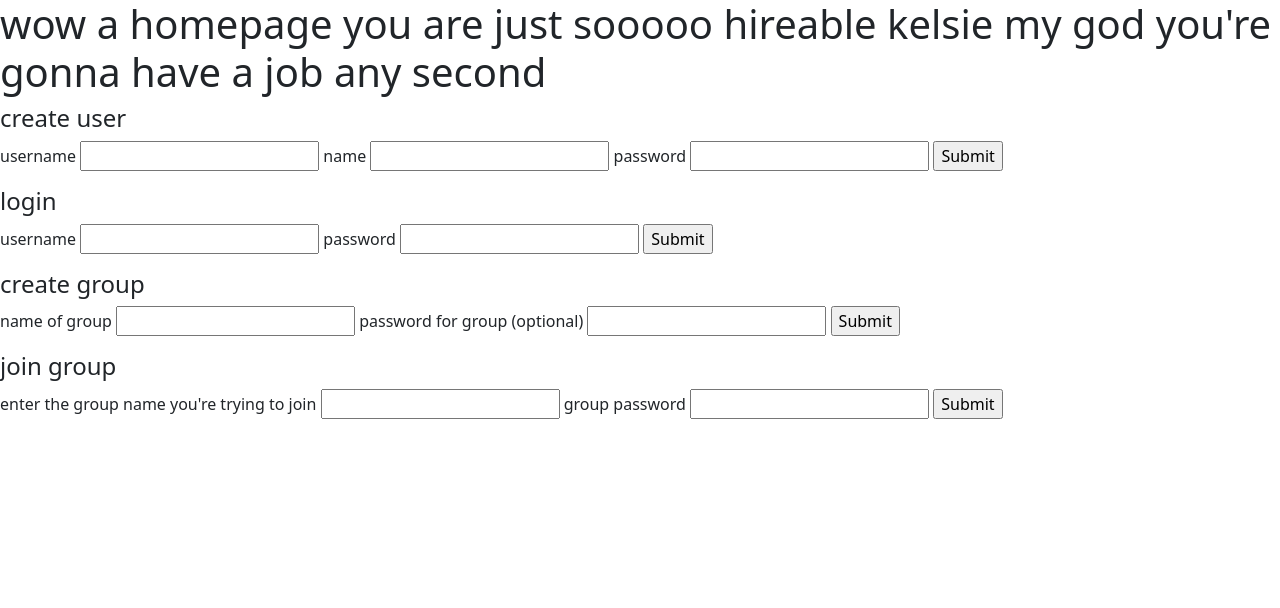
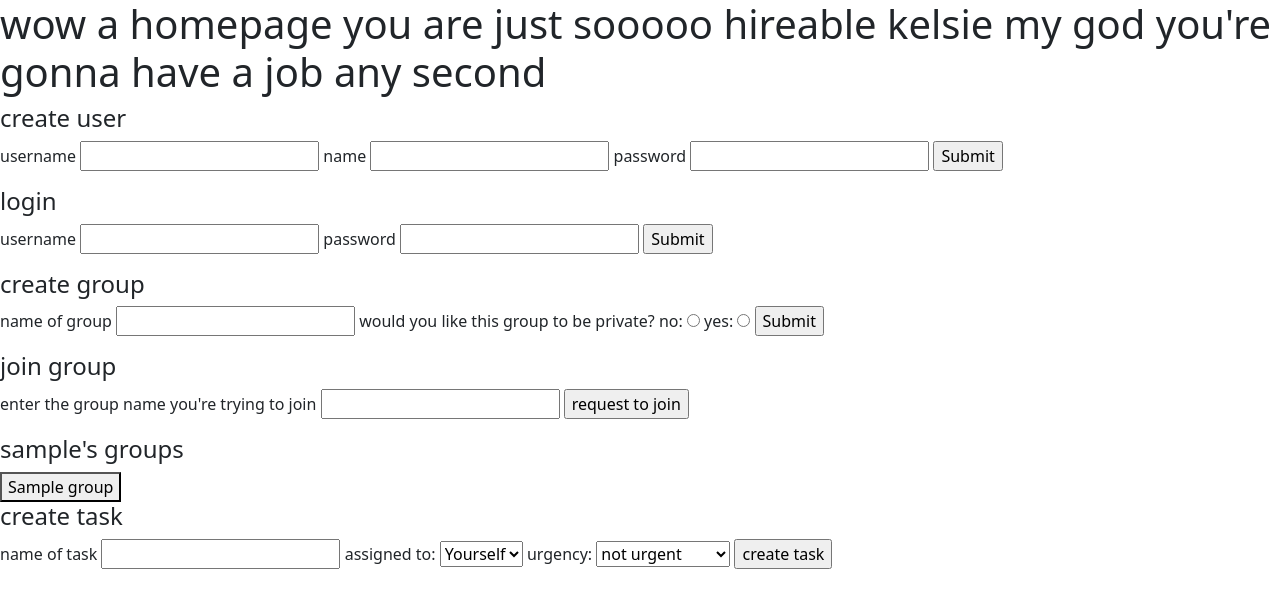
Before and after one commit to kelsieam/collab-todo, a Flask app: page / in a window 1280 px wide. Shown: the top 608 px of the page. Run offline with Flask 3, Linux system fonts and the light colour scheme; the visitor is signed in with stand-in values (Sample User, id 1); tables that the repository leaves empty hold one stand-in row (values such as "Sample post"); some libraries are stand-ins or nearby versions.

Commit message:
working on tasks

```diff
--- a/server.py
+++ b/server.py
@@ -1,6 +1,6 @@
 from flask import (Flask, render_template, request, session, redirect)
 from jinja2 import StrictUndefined
-from model import db, connect_to_db, User, Group, UserGroup
+from model import db, connect_to_db, User, Group, UserGroup, Task, Comment
 from datetime import datetime
 from sqlalchemy import and_
 import crud
@@ -9,6 +9,13 @@ app = Flask(__name__)
 app.secret_key = "dev"
 app.jinja_env.undefined = StrictUndefined
 
+
+@app.context_processor
+def user_info():
+    username = session['username']
+    user = User.query.filter_by(username=username).first()
+
+    return user.as_dict()
 
 
 @app.route('/')
@@ -57,11 +64,20 @@ def create_group():
     """creates a new group and assigns the user to it"""
     username = session['username']
     user = User.query.filter_by(username=username).first()
+    admin = user.user_id
 
     name = request.form.get('new-group-name')
-    password = request.form.get('new-group-password')
+    private = request.form.get('private')
+    if private == 'true':
+        private = True
+    elif private == 'false':
+        private = False
 
-    group = crud.create_group(password=password, name=name)
+    existing_group = Group.query.filter_by(name=name).first()
+    if existing_group:
+        return {'success': False, 'message': 'That group name is taken'}
+
+    group = crud.create_group(name=name, private=private, admin=admin)
     db.session.add(group)
     db.session.commit()
 
@@ -71,44 +87,87 @@ def create_group():
     db.session.add(user_group)
     db.session.commit()
 
-
     return {'success': True, 'message': f'Group {name} created'}
 
 
 @app.route('/join-group', methods=['POST'])
 def join_group():
     name = request.form.get('group-name')
-    password = request.form.get('group-password')
+    print(name, 'name')
 
     username = session['username']
     user = User.query.filter_by(username=username).first()
 
     group = Group.query.filter_by(name=name).first()
-    print(name, password, user, group, 'line 87')
+    print(name, user, group, 'line 87')
 
     if not group:
         print('if not group')
         return {'success': False, 'message': 'Group not found'}
 
-    if group.check_password(password):
-        print('if group.check_password')
-        existing_user_group = UserGroup.query.filter_by(user_id=user.user_id, group_id=group.group_id).first()
-        print(existing_user_group, 'existing_user_group')
-        if existing_user_group:
-            return {'success': False, 'message': f"You are already in group '{name}'"}
+    existing_user_group = UserGroup.query.filter_by(user_id=user.user_id, group_id=group.group_id).first()
+    print(existing_user_group, 'existing_user_group')
+    if existing_user_group:
+        return {'success': False, 'message': f"You are already in group '{name}'"}
 
-        user_group = crud.create_user_group(user_id=user.user_id, group_id=group.group_id)
-        db.session.add(user_group)
-        db.session.commit()
+    new_request = crud.create_request(user_id=user.user_id, group_id=group.group_id)
+    db.session.add(new_request)
+    db.session.commit()
 
-        return {'success': True, 'message': f'Added to group {name}'}
+    return {'success': True, 'message': f'request sent to join group {name}'}
 
-    return {'success': False, 'message': 'Incorrect password'}
+
+@app.route('/current-group/<group_id>')
+def current_group(group_id):
+    current_group = Group.query.filter_by(group_id=group_id).first()
+    session['group'] = current_group.as_dict()
+
+    tasks = Task.query.filter_by(group_id=group_id).all()
+    return [task.as_dict() for task in tasks]
 
 
 
+# @app.route('/tasks', methods=['GET'])
+# def group_tasks():
 
 
+
+@app.route('/tasks', methods=['POST'])
+def create_task():
+    current_user = user_info()
+    assigned_to = request.form.get('assigned-to')
+    assigned_to_user = User.query.filter_by(username=assigned_to).first()
+    print(assigned_to_user, 'assigned_to_user')
+    group_id = None
+    if 'group' in session and session['group']:
+        group_id = session['group']['group_id']
+    content = request.form.get('task-content')
+    urgency = int(request.form.get('task-urgency'))
+
+    new_task = crud.create_task(assigned_by_id=current_user['user_id'], assigned_to_id=assigned_to_user.user_id,
+                     group_id=group_id, content=content, score=None, urgency=urgency, completed=False)
+
+    db.session.add(new_task)
+    db.session.commit()
+
+    return {'success': True, 'message': 'Task added'}
+
+
+@app.route('/groups', methods=['GET'])
+def user_groups():
+    current_user = user_info()
+    group_ids = UserGroup.query.filter_by(user_id=current_user['user_id']).all()
+    group_ids = [group.group_id for group in group_ids]
+    # print(group_ids)
+
+    cur_user_groups = db.session.query(Group).filter(Group.group_id.in_(group_ids)).all()
+
+    groups = []
+    for group in cur_user_groups:
+        groups.append(group.as_dict())
+    # print(groups)
+
+    return groups
 
 
 
--- a/static/js/homepage.js
+++ b/static/js/homepage.js
@@ -0,0 +1,39 @@
+const groupsList = document.getElementById('user-groups-list');
+const taskSubmit = document.getElementById('create-task-submit');
+let activeGroupEntry = null;
+
+taskSubmit.addEventListener('click', function(evt) {
+    // evt.preventDefault();
+
+})
+fetch ('/groups')
+.then ((response) => {
+    return response.json();
+})
+.then ((userGroups) => {
+    console.log(userGroups);
+    userGroups.forEach(group => {
+        console.log(group.name);
+        const groupEntry = document.createElement('button');
+        groupEntry.innerHTML = group.name;
+        groupEntry.addEventListener('click', function(evt) {
+            evt.preventDefault();
+            if (activeGroupEntry) {
+                activeGroupEntry.style.color = 'black';
+            }
+            groupEntry.style.color = 'red';
+            activeGroupEntry = groupEntry;
+
+            const url = `/current-group/${group.group_id}`
+            fetch(url)
+            .then ((response) => {
+                return response.json();
+            })
+            .then ((groupTasks) => {
+                console.log(groupTasks);
+            })
+        })
+        groupsList.appendChild(groupEntry);
+    })
+
+})
--- a/templates/index.html
+++ b/templates/index.html
@@ -31,17 +31,42 @@
         <form action="/create-group" id="create-group-form" method="POST">
             name of group
             <input type="text" name="new-group-name" id="new-group-name" />
-            password for group (optional)
-            <input type="password" name="new-group-password" id="new-group-password" />
+            would you like this group to be private?
+            no:
+            <input type="radio" name="private-group" id="private-group-no" value="false"/>
+            yes:
+            <input type="radio" name="private-group" id="private-group-yes" value="true" />
             <input type="submit" name="create-group-submit" id="create-group-submit" />
         </form>
         <h4>join group</h4>
         <form action="/join-group" id="join-group-form" method="POST">
             enter the group name you're trying to join
             <input type="text" name="group-name" id="group-name" />
-            group password
-            <input type="password" name="group-password" id="group-password" />
-            <input type="submit" name="join-group-submit" id="join-group-submit" />
+            <input type="submit" name="join-group-submit" id="join-group-submit" value="request to join" />
         </form>
+        {% if session['username'] %}
+            <h4>{{ session['username'] }}'s groups</h4>
+        {% endif %}
+        <div id="user-groups-list"></div>
+        <h4>create task</h4>
+        <form action="/tasks" id="create-task-form" method="POST">
+            name of task
+            <input type="text" name="task-content" id="task-content" />
+            <label for="assigned-to">assigned to:</label>
+            <select id="assigned-to" name="assigned-to">
+                <option value="user2">Yourself</option>
+            </select>
+            urgency:
+            <select id="task-urgency" name="task-urgency">
+                <option value="1">not urgent</option>
+                <option value="2">a little urgent</option>
+                <option value="3">kinda urgent</option>
+                <option value="4">urgent</option>
+                <option value="5">so urgent omg</option>
+            </select>
+            <input type="submit" name="create-task-submit" id="create-task-submit" value="create task" />
+        </form>
+
+    <script src="/static/js/homepage.js"></script>
     </body>
 </html>
```
Also changed, not shown: crud.py (+23 -4 lines), model.py (+97 -12 lines), seed.py (line endings or trailing spaces).
